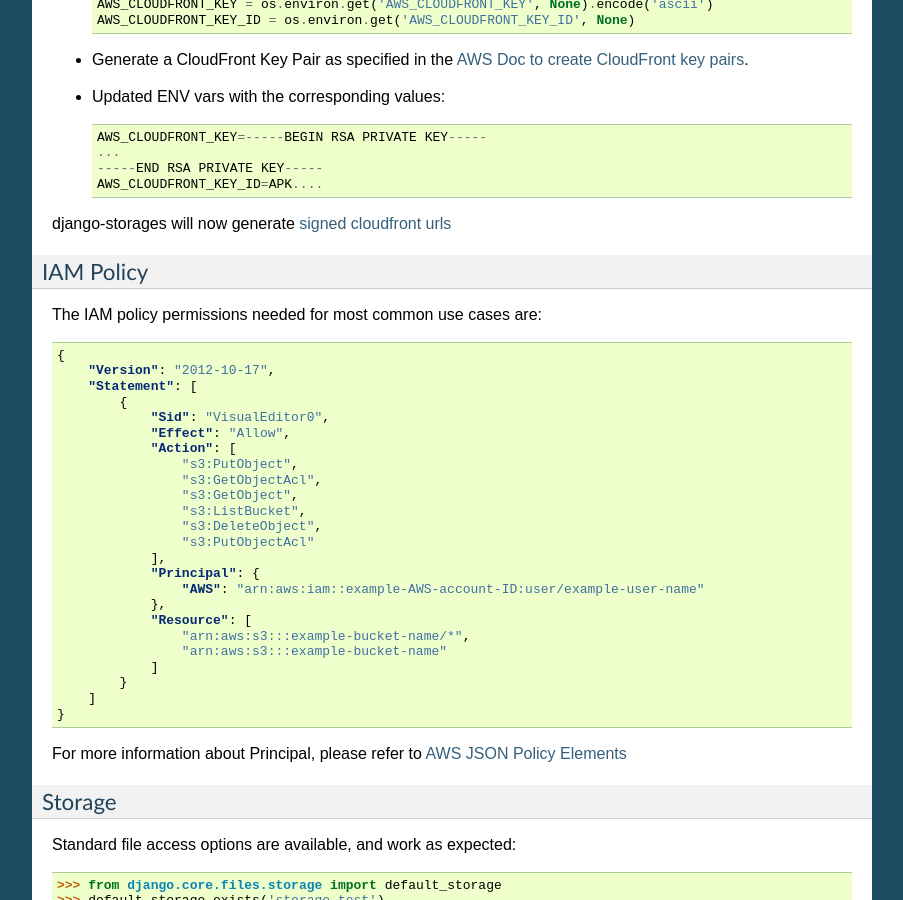
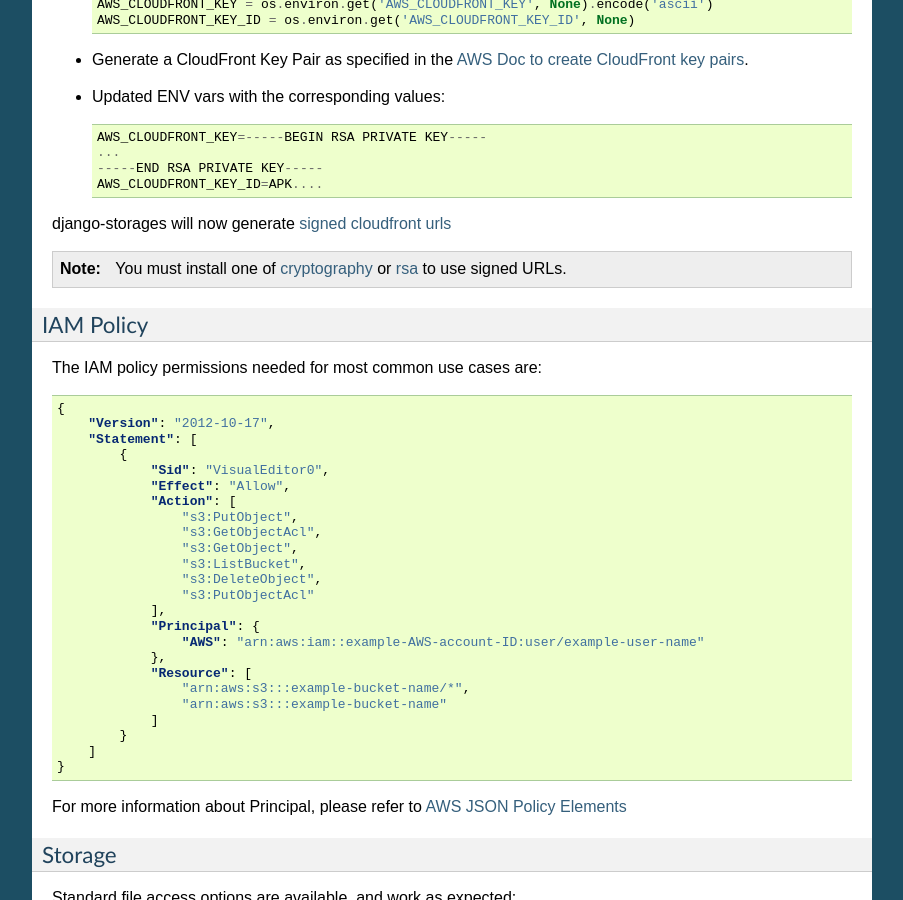
Before and after one commit to jschneier/django-storages, a Sphinx documentation site: the page built from docs/backends/amazon-S3.rst, in a window 1280 px wide and 900 px high, scrolled down 3232 px. Shown: the whole window, without its empty margins (198-1101 px from the left). Built offline with Sphinx 7.4.7, drawn with Linux system fonts in a browser that asks for light colours.

Commit message:
[docs/s3] add note about required packages for signed Cloudfront URLs

```diff
--- a/docs/backends/amazon-S3.rst
+++ b/docs/backends/amazon-S3.rst
@@ -188,6 +188,12 @@ If you want django-storages to generate Signed Cloudfront Urls, you can do so by
 django-storages will now generate `signed cloudfront urls`_
 
 .. _signed cloudfront urls: https://docs.aws.amazon.com/AmazonCloudFront/latest/DeveloperGuide/private-content-signed-urls.html
+
+.. note::
+   You must install one of `cryptography`_ or `rsa`_ to use signed URLs.
+
+.. _cryptography: https://pypi.org/project/cryptography/
+.. _rsa: https://pypi.org/project/rsa/
 
 IAM Policy
 ----------
```
